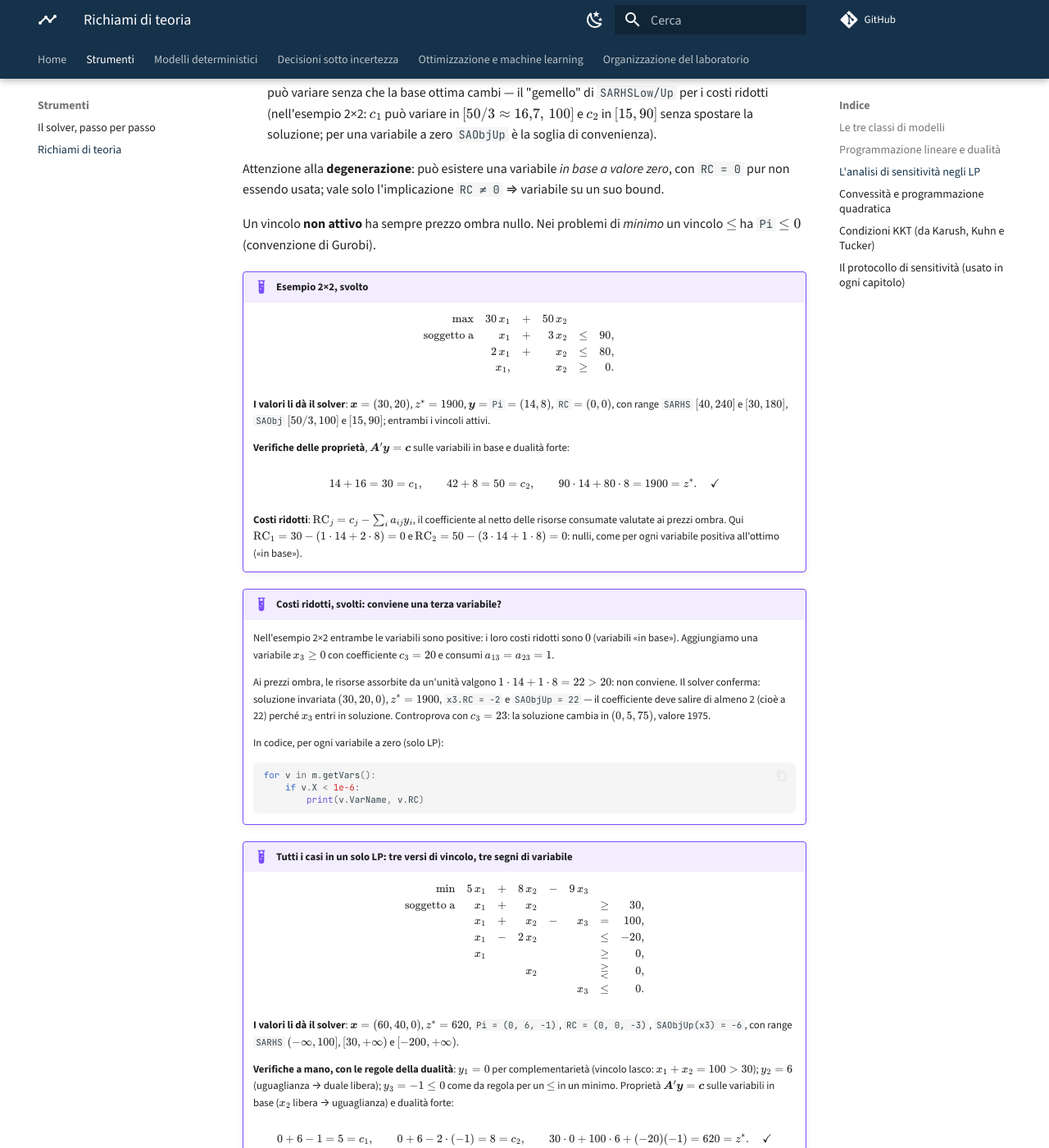
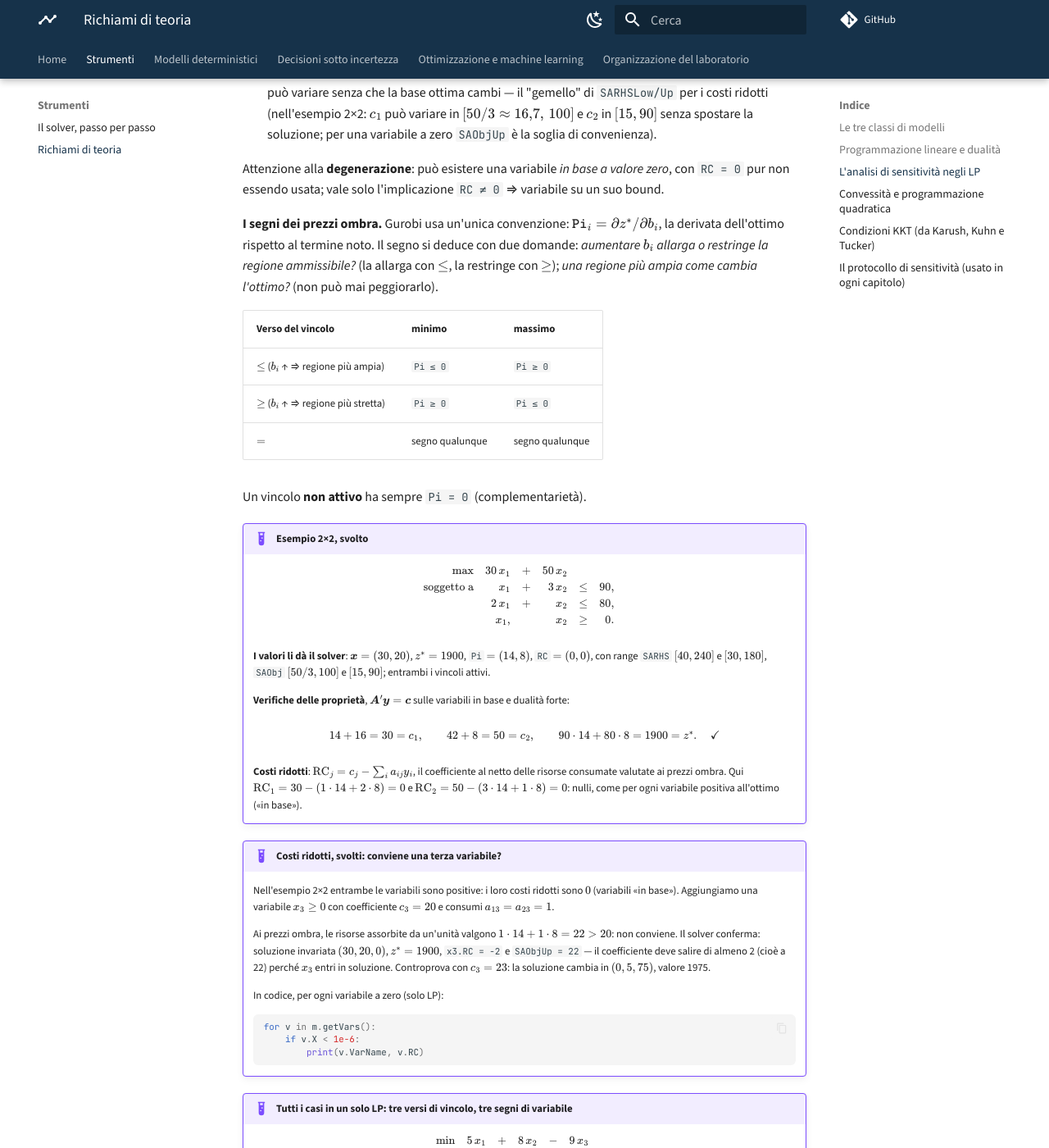
Before and after one commit to fabiofurini/laboratorio-ricerca-operativa, an MkDocs documentation site: the page built from docs/richiami.md, in a window 1280 px wide and 1400 px high, scrolled down 2139 px. Shown: the whole window at 82% size. Built offline with MkDocs 1.6.1 and Material for MkDocs 9.7.7, drawn with Linux system fonts in a browser that asks for light colours; comment, search, counter and statistics services are not loaded; some of the changed text lies outside the part shown.

Commit message:
Segni dei prezzi ombra spiegati bene (convenzione dPi = dz*/db, due domande, tabella verso x min/max); range SAObj completi anche nell'esempio 'tutti i casi'; esempio QP allineato ai due LP; Pi senza y= nell'output del solver
Co-Authored-By: Claude Fable 5 <noreply@anthropic.com>

```diff
--- a/docs/richiami.md
+++ b/docs/richiami.md
@@ -85,8 +85,19 @@ Attenzione alla **degenerazione**: può esistere una variabile *in base a valore
 zero*, con `RC = 0` pur non essendo usata; vale solo l'implicazione
 `RC ≠ 0` ⇒ variabile su un suo bound.
 
-Un vincolo **non attivo** ha sempre prezzo ombra nullo. Nei problemi di *minimo* un
-vincolo $\le$ ha `Pi` $\le 0$ (convenzione di Gurobi).
+**I segni dei prezzi ombra.** Gurobi usa un'unica convenzione:
+$\texttt{Pi}_i = \partial z^* / \partial b_i$, la derivata dell'ottimo rispetto
+al termine noto. Il segno si deduce con due domande: *aumentare $b_i$ allarga o
+restringe la regione ammissibile?* (la allarga con $\le$, la restringe con
+$\ge$); *una regione più ampia come cambia l'ottimo?* (non può mai peggiorarlo).
+
+| Verso del vincolo | minimo | massimo |
+|---|---|---|
+| $\le$ ($b_i$ ↑ ⇒ regione più ampia) | `Pi ≤ 0` | `Pi ≥ 0` |
+| $\ge$ ($b_i$ ↑ ⇒ regione più stretta) | `Pi ≥ 0` | `Pi ≤ 0` |
+| $=$ | segno qualunque | segno qualunque |
+
+Un vincolo **non attivo** ha sempre `Pi = 0` (complementarietà).
 
 !!! example "Esempio 2×2, svolto"
     $$
@@ -99,7 +110,7 @@ vincolo $\le$ ha `Pi` $\le 0$ (convenzione di Gurobi).
     $$
 
     **I valori li dà il solver**: $\boldsymbol x = (30, 20)$, $z^* = 1900$,
-    $\boldsymbol y =$ `Pi` $= (14, 8)$, `RC` $= (0, 0)$, con range `SARHS`
+    `Pi` $= (14, 8)$, `RC` $= (0, 0)$, con range `SARHS`
     $[40, 240]$ e $[30, 180]$, `SAObj` $[50/3, 100]$ e $[15, 90]$; entrambi i
     vincoli attivi.
 
@@ -151,8 +162,9 @@ vincolo $\le$ ha `Pi` $\le 0$ (convenzione di Gurobi).
     $$
 
     **I valori li dà il solver**: $\boldsymbol x = (60, 40, 0)$, $z^* = 620$,
-    `Pi = (0, 6, -1)`, `RC = (0, 0, -3)`, `SAObjUp(x3) = -6`, con range `SARHS`
-    $(-\infty, 100]$, $[30, +\infty)$ e $[-200, +\infty)$.
+    `Pi = (0, 6, -1)`, `RC = (0, 0, -3)`, con range `SARHS` $(-\infty, 100]$,
+    $[30, +\infty)$, $[-200, +\infty)$ e range `SAObj` $(-\infty, 8]$,
+    $[5, 17]$, $(-\infty, -6]$.
 
     **Verifiche a mano, con le regole della dualità**: $y_1 = 0$ per
     complementarietà (vincolo lasco: $x_1 + x_2 = 100 > 30$); $y_2 = 6$
@@ -195,11 +207,18 @@ il solver può *certificare* l'ottimalità.
     $$
 
     $\boldsymbol Q = \mathrm{diag}(2, 4) \succ 0$: convesso, ottimo globale.
-    **Dal solver**: $x_1 = 4$, $x_2 = 2$, $f^* = 24$, $\lambda = 8$.
-    **Verifica delle proprietà**: vincolo attivo ($4 + 2 = 6$) e derivate parziali
-    coincidenti, $2x_1 = 8 = 4x_2$ (se fossero diverse converrebbe spostare
-    quantità): la derivata comune è proprio $\lambda$. Con termine noto 7 il
-    solver dà $f^* = 32{,}67 \approx 24 + 8$ (più il termine di curvatura).
+
+    **I valori li dà il solver**: $x_1 = 4$, $x_2 = 2$, $f^* = 24$, $\lambda = 8$.
+
+    **Verifica del prezzo ombra**: vincolo attivo ($4 + 2 = 6$) e derivate
+    parziali coincidenti:
+
+    $$
+    2x_1 = 8 = 4x_2 = \lambda . \quad ✓
+    $$
+
+    **Verifica per perturbazione**: con termine noto 7 il solver dà
+    $f^* = 32{,}67 \approx 24 + 8$ (più il termine di curvatura).
 
 ## Condizioni KKT (da Karush, Kuhn e Tucker)
 
```
Also changed, not shown: other parts of docs/richiami.md (+1 -1 lines), GUIDA_GUROBI.md (+13 -5 lines), STILE_E_FORMATO.md (+6 -0 lines), docs/guida-gurobi.md (+13 -5 lines).
